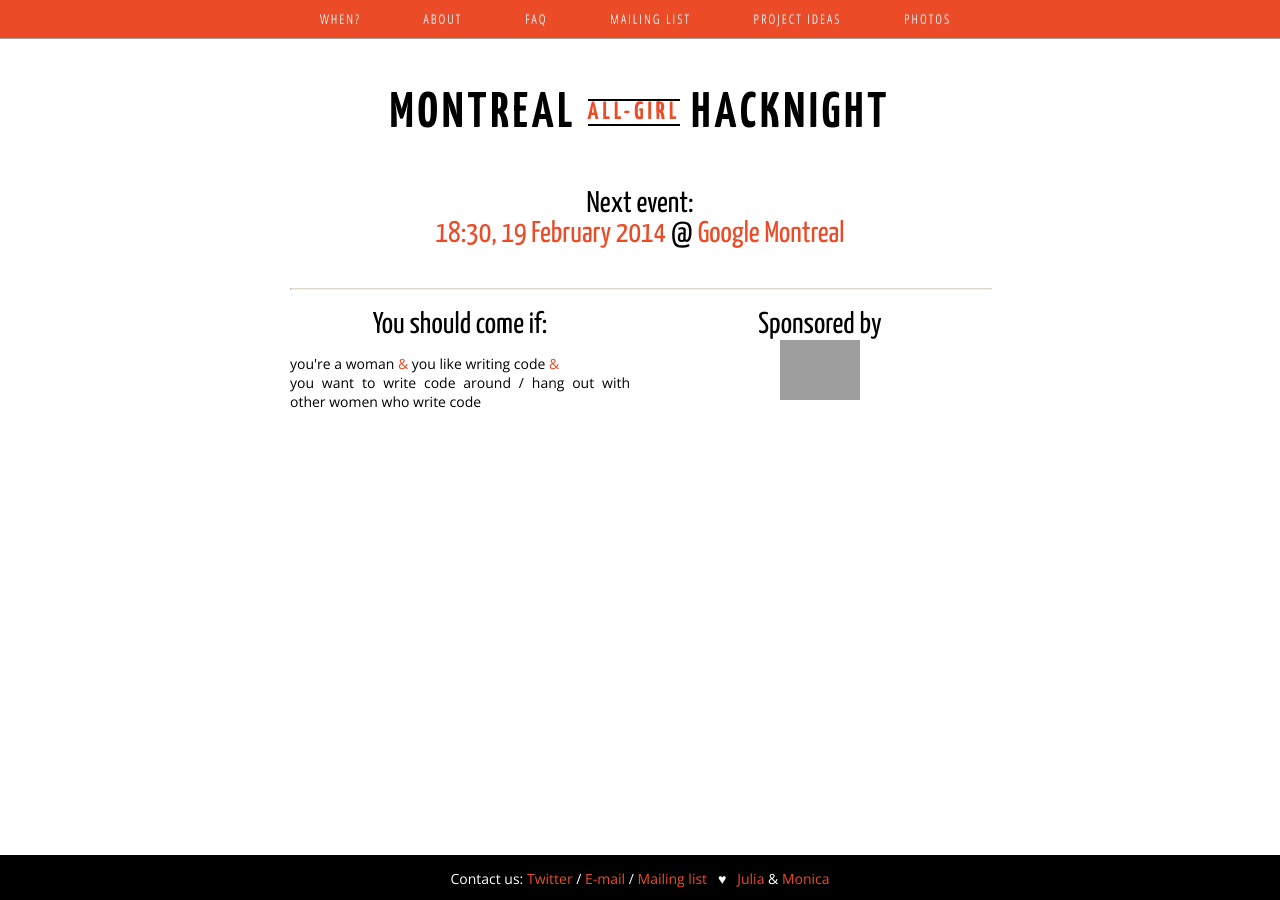
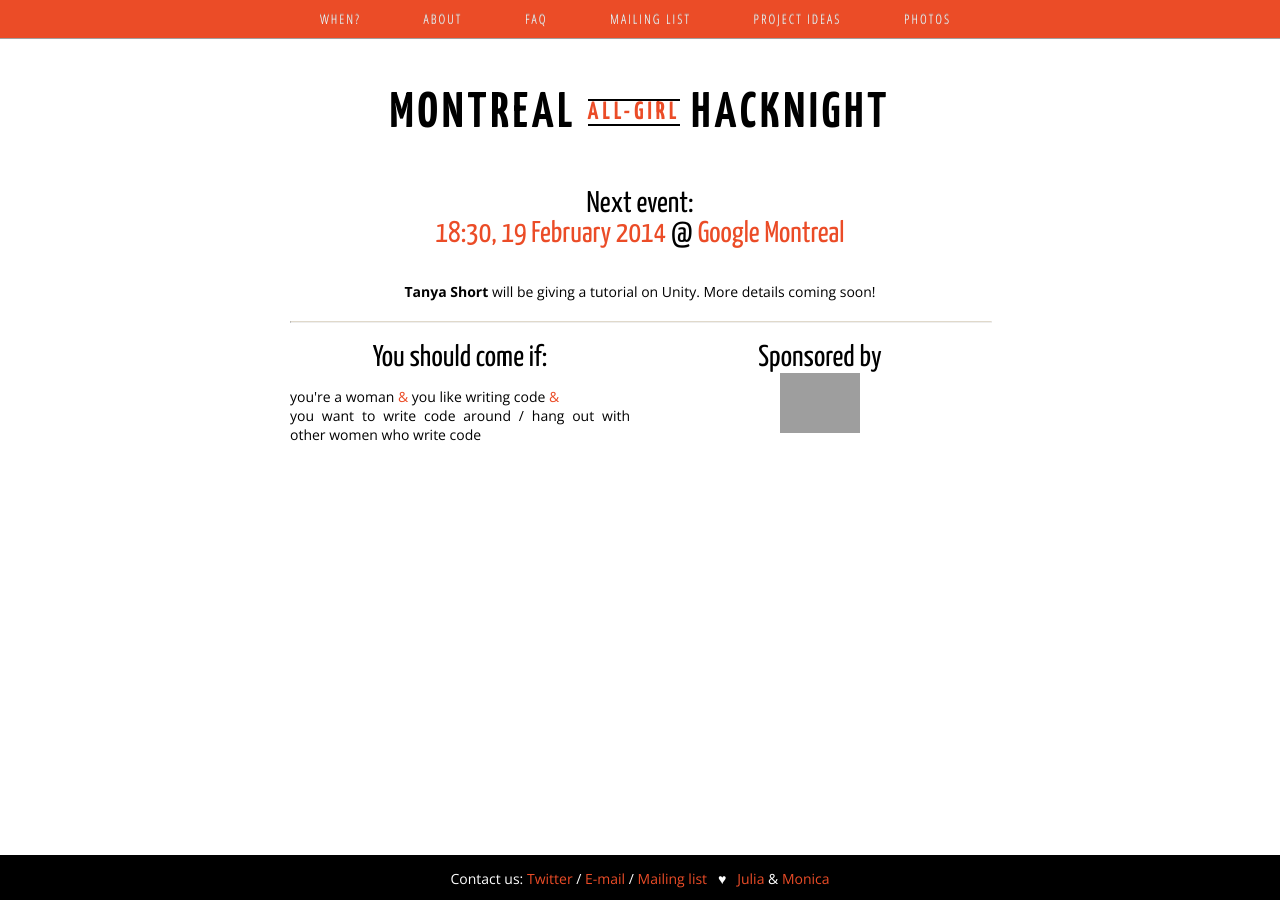
Before and after one commit to notwaldorf/hacknight, a Jekyll site: the page built from index.html, in a window 1280 px wide. Built offline with Jekyll 4.4.1, drawn with Linux system fonts in a browser that asks for light colours; grey boxes are pictures that could not be loaded.

Commit message:
february deets

```diff
--- a/_includes/deets.html
+++ b/_includes/deets.html
@@ -1 +1,2 @@
 <!-- Event details go here. Format them with html like you please. -->
+<p><b>Tanya Short</b> will be giving a tutorial on Unity. More details coming soon!</p>
```
